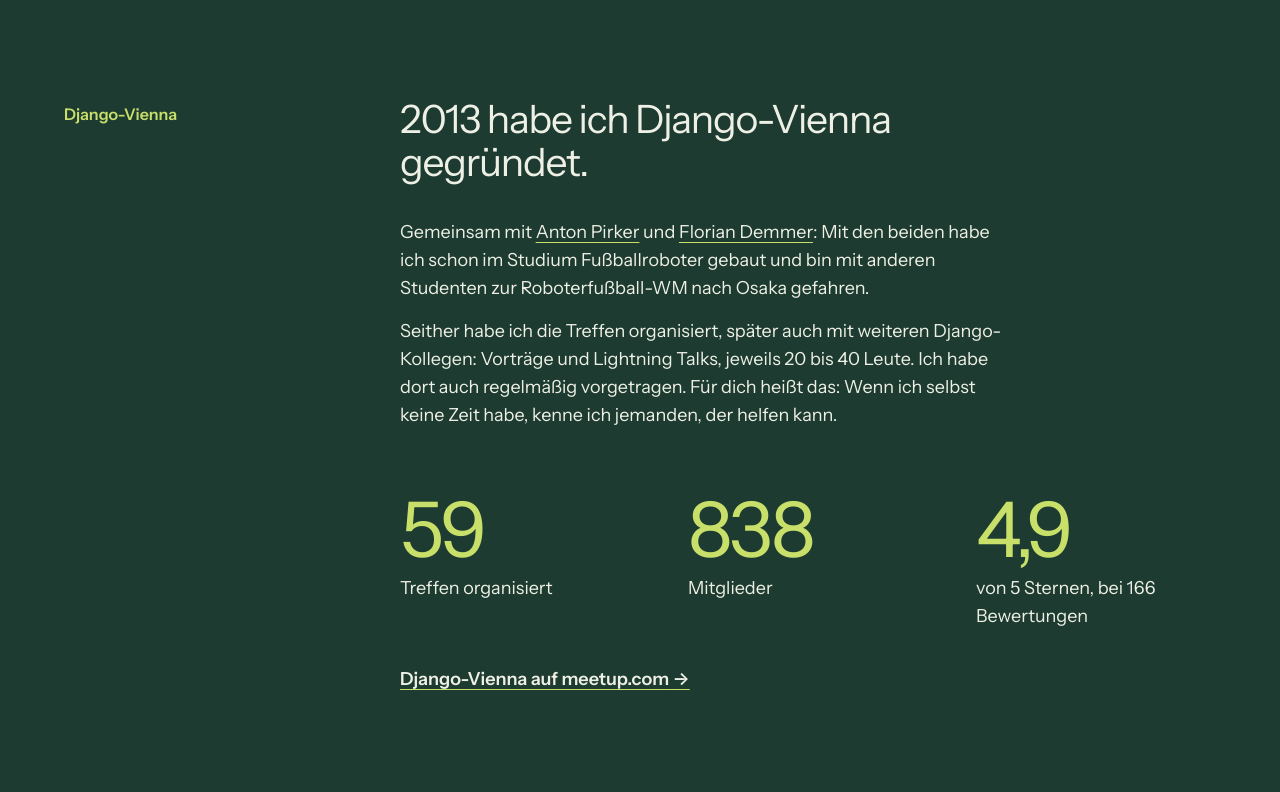
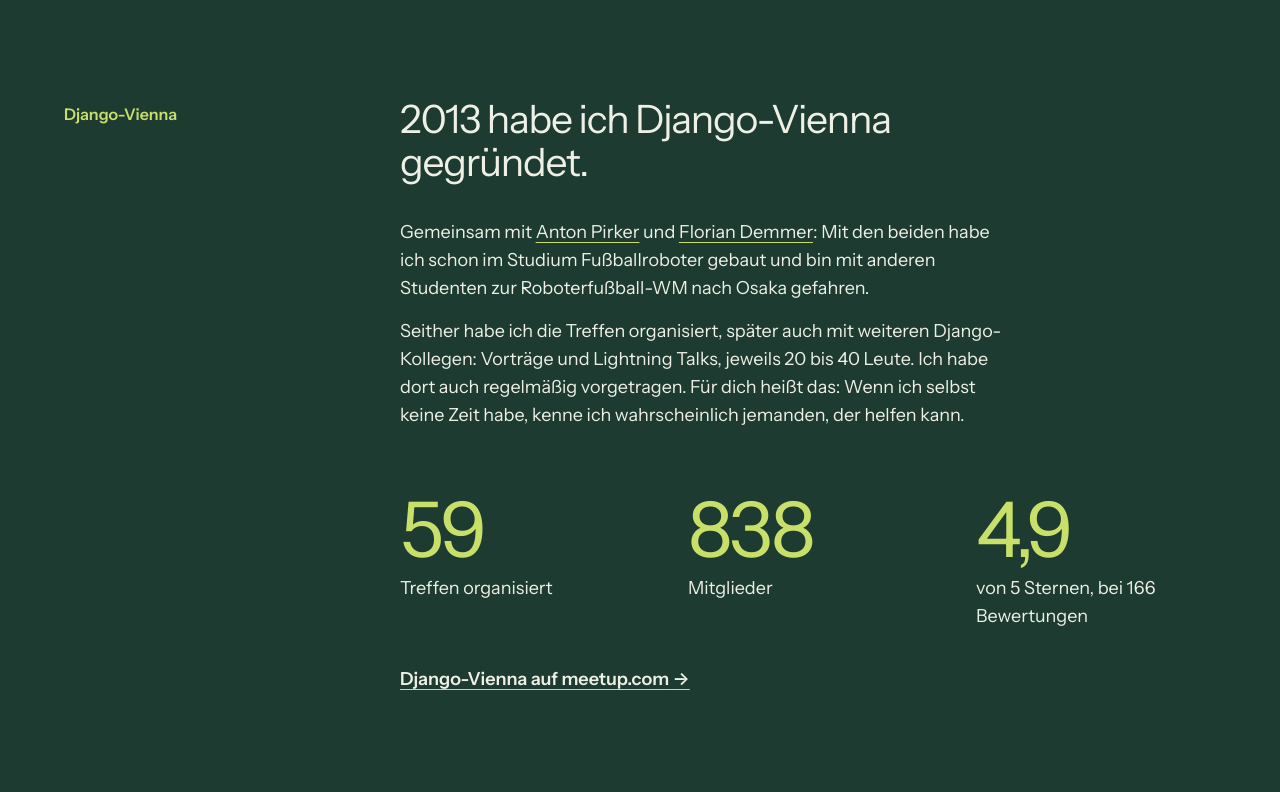
Before and after one commit to stephanpoetschner/stephan-poetschner-at, a Flask app: page / in a window 1280 px wide. Shown: the part 1703-2495 px from the top of the page. Run offline with Flask 3, Linux system fonts and the light colour scheme.

Commit message:
Django-Vienna: "wahrscheinlich" for the referral promise
Co-Authored-By: Claude Opus 5.5 <noreply@anthropic.com>

```diff
--- a/portfolio/templates/index.html
+++ b/portfolio/templates/index.html
@@ -44,7 +44,7 @@
         Seither habe ich die Treffen organisiert, später auch mit weiteren
         Django-Kollegen: Vorträge und Lightning Talks, jeweils 20 bis 40 Leute. Ich habe dort auch
         regelmäßig vorgetragen. Für dich heißt das: Wenn ich selbst keine Zeit habe, kenne ich
-        jemanden, der helfen kann.
+        wahrscheinlich jemanden, der helfen kann.
       </p>
       <dl class="fact-list">
         <div><dt>59</dt><dd>Treffen organisiert</dd></div>
```
